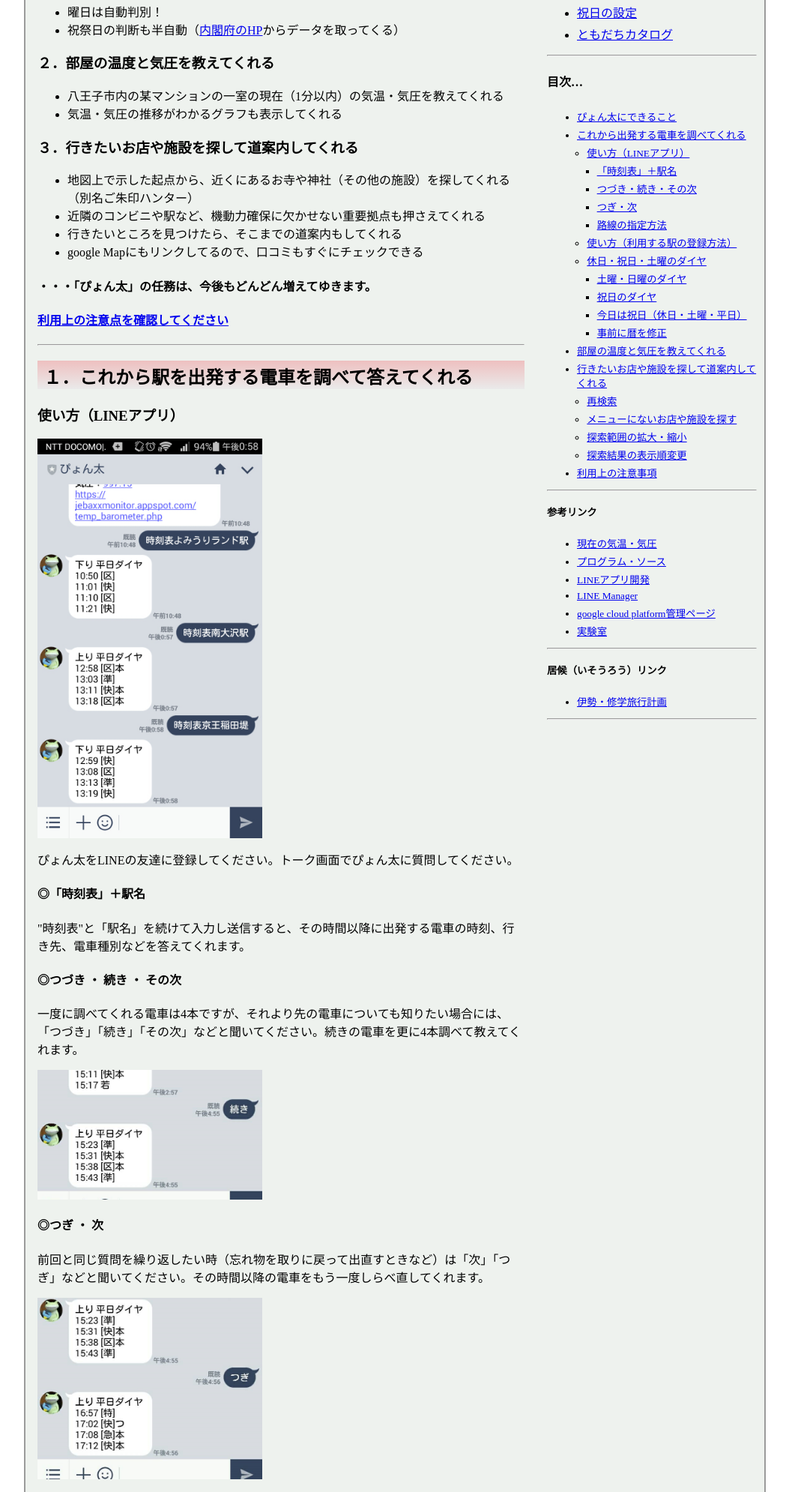
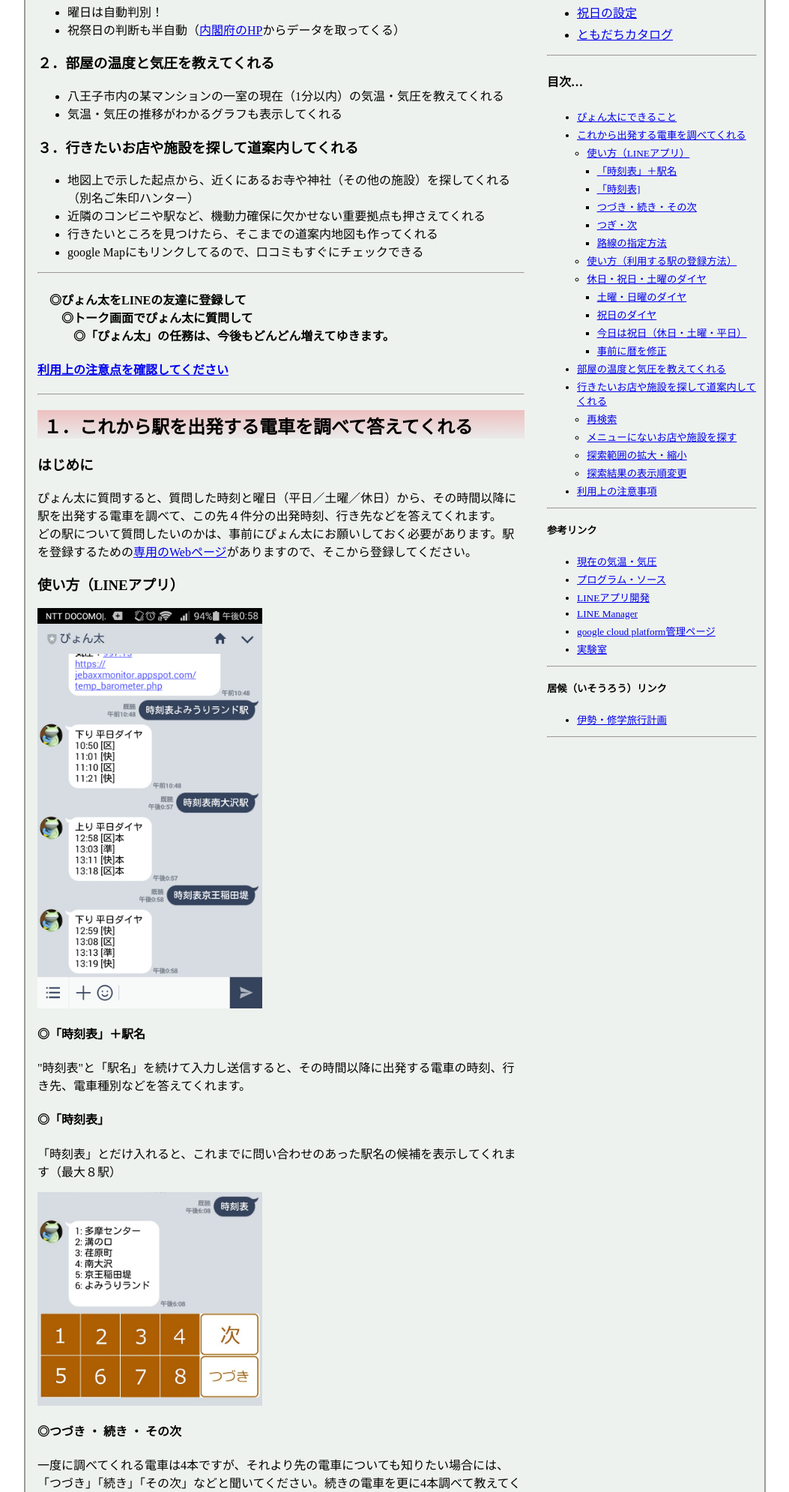
Before and after one commit to jebaxx/jebaxxmessage, a PHP site: page /index53.html in a window 1280 px wide. Shown: the part 366-2356 px from the top of the page at 75% size, without its empty margins (113-1166 px from the left). Run offline with PHP 8.4, Linux system fonts and the light colour scheme.

Commit message:
To include all images

```diff
--- a/index53.html
+++ b/index53.html
@@ -124,6 +124,7 @@ ul.mokuji {
           <li class="side_menu"><a href="#usage_a">使い方（LINEアプリ）</a></li>
             <ul class="mokuji">
               <li class="side_menu"><a href="#station_name">「時刻表」＋駅名</a></li>
+              <li class="side_menu"><a href="#station_history"> 「時刻表]</a></li>
               <li class="side_menu"><a href="#station_next">つづき・続き・その次</a></li>
               <li class="side_menu"><a href="#station_replay">つぎ・次</a></li>
               <li class="side_menu"><a href="#station_route">路線の指定方法</a></li>
@@ -191,20 +192,31 @@ ul.mokuji {
     <ul>
       <li>地図上で示した起点から、近くにあるお寺や神社（その他の施設）を探してくれる（別名ご朱印ハンター）</li>
       <li>近隣のコンビニや駅など、機動力確保に欠かせない重要拠点も押さえてくれる</li>
-      <li>行きたいところを見つけたら、そこまでの道案内もしてくれる</li>
+      <li>行きたいところを見つけたら、そこまでの道案内地図も作ってくれる</li>
       <li>google Mapにもリンクしてるので、口コミもすぐにチェックできる</li>
     </ul>
 
-    <h4>・・・「ぴょん太」の任務は、今後もどんどん増えてゆきます。</h4>
+    <hr>
+    <h4>　◎ぴょん太をLINEの友達に登録して<br>
+    　　◎トーク画面でぴょん太に質問して<br>
+    　　　◎「ぴょん太」の任務は、今後もどんどん増えてゆきます。</h4>
     <h4><a href="#important_point">利用上の注意点を確認してください</a></h4>
 
     <hr>
     <h2 class="section_head" id="sec_1">１．これから駅を出発する電車を調べて答えてくれる</h2>
+    <h3>はじめに</h3>
+     <p>ぴょん太に質問すると、質問した時刻と曜日（平日／土曜／休日）から、その時間以降に駅を出発する電車を調べて、この先４件分の出発時刻、行き先などを答えてくれます。<br>
+     どの駅について質問したいのかは、事前にぴょん太にお願いしておく必要があります。駅を登録するための<a href="#usage_w">専用のWebページ</a>がありますので、そこから登録してください。</p>
+
     <h3 id="usage_a">使い方（LINEアプリ）</h3>
       <p><img src="images/Screenshot_station.jpeg" alt="時刻検索中画面" width=300/></p>
-      <p>ぴょん太をLINEの友達に登録してください。トーク画面でぴょん太に質問してください。</p>
     <h4 id="station_name">◎「時刻表」＋駅名</h4>
       <p>"時刻表"と「駅名」を続けて入力し送信すると、その時間以降に出発する電車の時刻、行き先、電車種別などを答えてくれます。</p>
+
+    <h4 id="station_history">◎「時刻表」</h4>
+      <p>「時刻表」とだけ入れると、これまでに問い合わせのあった駅名の候補を表示してくれます（最大８駅）</p>
+      <p><img src="images/station_list.jpeg" alt="検索駅候補の表示画面" width=300/></p>
+
     <h4 id="station_next">◎つづき ・ 続き ・ その次</h4>
       <p>一度に調べてくれる電車は4本ですが、それより先の電車についても知りたい場合には、「つづき」「続き」「その次」などと聞いてください。続きの電車を更に4本調べて教えてくれます。</p>
       <p><img src="images/Screenshot_tsuzuki.jpeg" alt="続きを見たい時" width=300/></p>
@@ -256,9 +268,9 @@ ul.mokuji {
     <h2 class="section_head" id="sec_3">３．行きたいお店や施設を探して道案内してくれる</h2>
     <h3>はじめに</h3>
       <p>LINEアプリから送るロケーション情報を使ってぴょん太とコミュニケーションします。<br>
-      今いる地点をぴょん太に教えると近隣の神社・寺社・駅駅・コンビニなど（それ以外も）を探して場所を教えてくれます。
+      今いる地点をぴょん太に教えると近隣の神社・寺社・駅・コンビニなど（それ以外も）を探して場所を教えてくれます。
       探した場所への道順を示した地図も作ります。<br>
-      Google Mapへも直接移動できるので詳細地図での確認や口コミのチェックも簡単です。<br>
+      道順をガイドするGoogle Mapのページにも移動できます。<br>
       </p>
     <h3>使い方</h3>
       <p>ぴょん太とのトーク画面に位置情報が書き込まれるとぴょん太は探索の指示がされたと理解します。位置情報は以下のように送信します（LINEアプリのバージョンにより異なる場合があると思います）</p>
@@ -292,12 +304,11 @@ ul.mokuji {
 
       <h4 id="search_area">探索範囲の拡大・縮小</h4>
         <p>ぴょん太が探す範囲は何も言わなければ半径3km以内ですが、1km～7kmの範囲で変更できます。</p>
-        <p><img src="images/Screenshot_kion.jpeg" alt="探索範囲の拡大・縮小" width=300/></p>
-        <p><img src="images/Screenshot_kion.jpeg" alt="探索距離の指定" width=300/></p>
+        <p><img src="images/SearchRange.jpeg" alt="探索範囲の拡大・縮小" width=300/></p>
 
       <h4 id="search_order">探索結果の表示順変更</h4>
         <p>探索結果は、普通は指定された地点から近い順に並びますが、指示すれば評判順に変える事もできます。</p>
-        <p><img src="images/Screenshot_kion.jpeg" alt="表示順変更指示メッセージ" width=300/></p>
+        <p><img src="images/OrderSetting.jpeg" alt="表示順変更指示メッセージ" width=300/></p>
 
     <hr>
     <h4 class="section_head" id="important_point">利用上の注意事項</h4>
```
Also changed, not shown: locationProcessor.php (+18 -7 lines), messageHook.php (+6 -3 lines), stationQuery.php (+87 -1 lines), images/OrderSetting.jpeg (added), images/RichMenu.jpeg (added), images/SearchCategory.jpeg (added), images/SearchRange.jpeg (added), images/createLocation.jpeg (added), images/createLocation3.jpeg (added), images/decideLocation.jpeg (added), images/distinationInfo.jpeg (added), images/otherDestination.jpeg (added), images/selectPlace.jpeg (added), images/station_list.jpeg (added), 5 other files.
